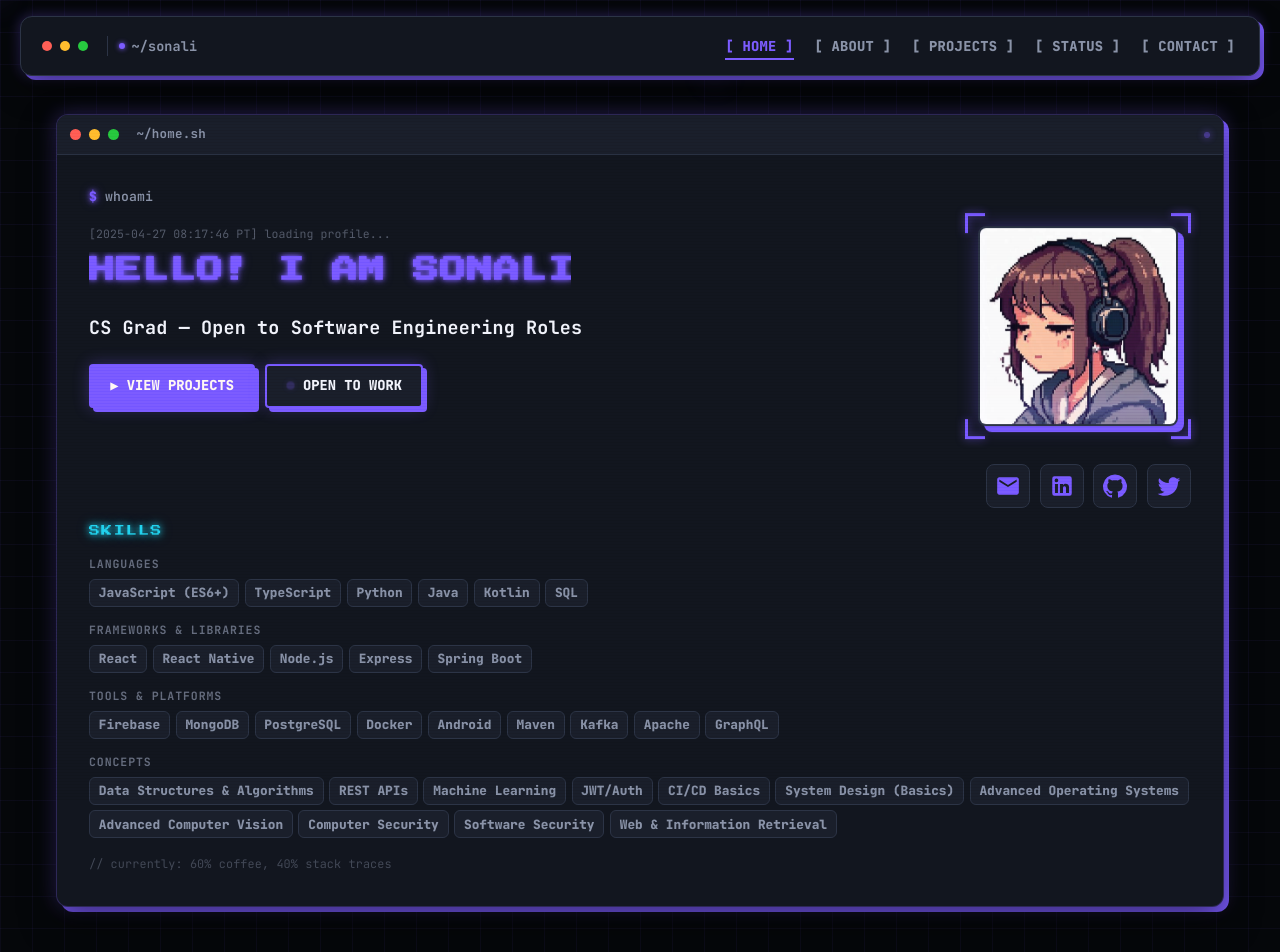
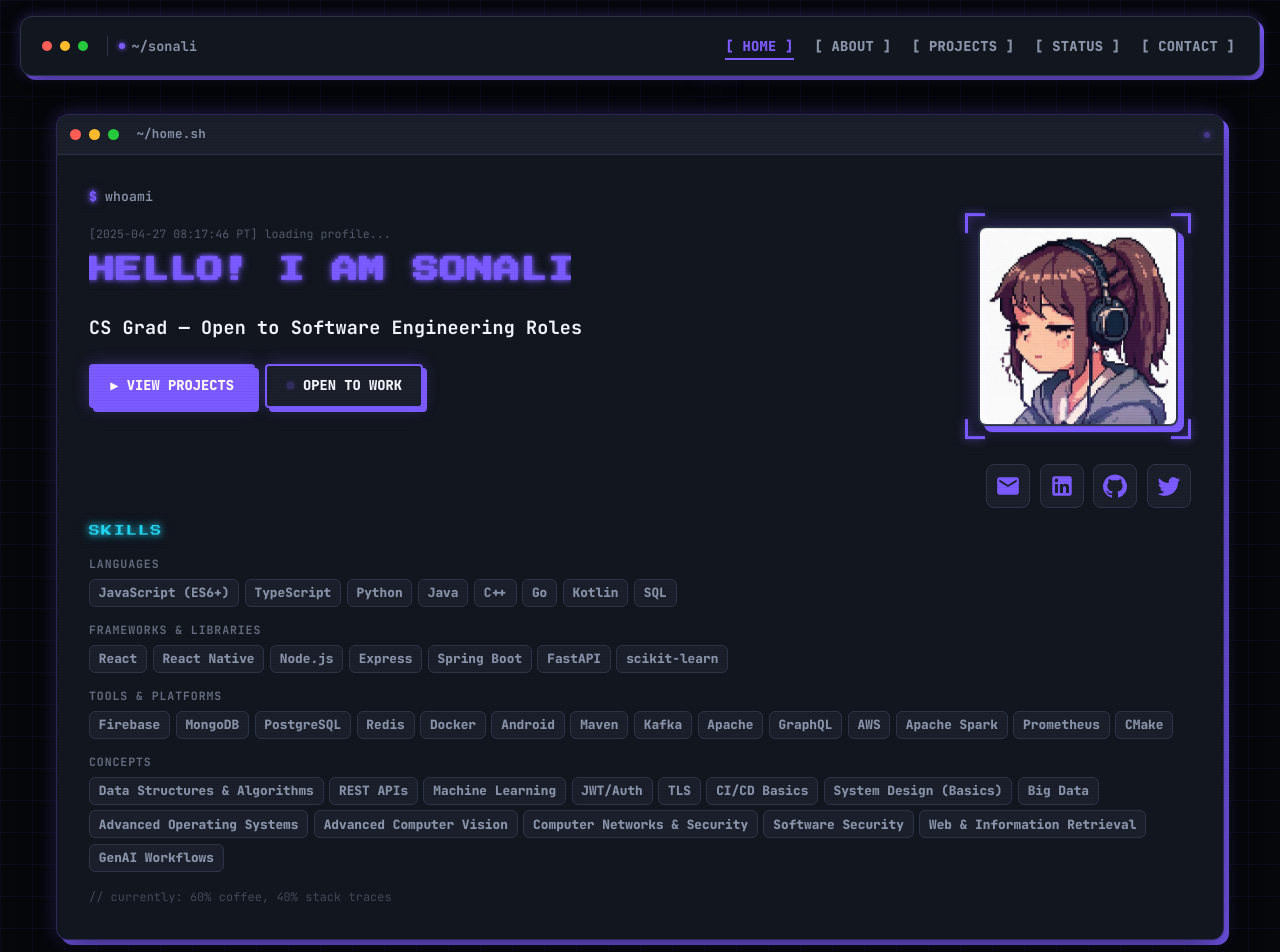
Before and after one commit to sonalibiswas242/portfolio, a React (Vite) app: page / in a window 1280 px wide. Shown: the top 952 px of the page. Built offline with nearby package versions, Linux system fonts and the light colour scheme; the HTML template or start-up script is replaced by a standard one.

Commit message:
Add skills to portfolio

```diff
--- a/src/components/Profile.jsx
+++ b/src/components/Profile.jsx
@@ -24,11 +24,6 @@ const Profile = () => {
     AOS.init({ duration: 900, once: true, easing: "ease-out-cubic" });
   }, []);
 
-  // ✅ Measure pixel width so "SONALI" never gets cut.
-  // Re-measures once the Press Start 2P web font actually finishes
-  // loading — otherwise this races the font swap: it locks in the
-  // narrower fallback-font width, and the real (wider) pixel-font
-  // text gets clipped mid-word once the font arrives.
   useLayoutEffect(() => {
     const el = helloRef.current;
     if (!el) return;
@@ -44,20 +39,18 @@ const Profile = () => {
     return () => window.removeEventListener("resize", measure);
   }, []);
 
-  // Grouped for scanning, not a flat wall of 25 pills — but every
-  // skill renders with the same weight, no bolded "featured" subset.
   const SKILL_GROUPS = [
     {
       label: "Languages",
-      items: ["JavaScript (ES6+)", "TypeScript", "Python", "Java", "Kotlin", "SQL"],
+      items: ["JavaScript (ES6+)", "TypeScript", "Python", "Java", "C++", "Go", "Kotlin", "SQL"],
     },
     {
       label: "Frameworks & Libraries",
-      items: ["React", "React Native", "Node.js", "Express", "Spring Boot"],
+      items: ["React", "React Native", "Node.js", "Express", "Spring Boot", "FastAPI", "scikit-learn"],
     },
     {
       label: "Tools & Platforms",
-      items: ["Firebase", "MongoDB", "PostgreSQL", "Docker", "Android", "Maven", "Kafka", "Apache", "GraphQL"],
+      items: ["Firebase", "MongoDB", "PostgreSQL", "Redis", "Docker", "Android", "Maven", "Kafka", "Apache", "GraphQL", "AWS", "Apache Spark", "Prometheus", "CMake"],
     },
     {
       label: "Concepts",
@@ -66,13 +59,16 @@ const Profile = () => {
         "REST APIs",
         "Machine Learning",
         "JWT/Auth",
+        "TLS",
         "CI/CD Basics",
         "System Design (Basics)",
+        "Big Data",
         "Advanced Operating Systems",
         "Advanced Computer Vision",
-        "Computer Security",
+        "Computer Networks & Security",
         "Software Security",
         "Web & Information Retrieval",
+        "GenAI Workflows",
       ],
     },
   ];
@@ -103,9 +99,6 @@ const Profile = () => {
         gap: { xs: 7, md: 10 },
       }}
     >
-      {/* =========================
-          HERO / TERMINAL WINDOW
-         ========================= */}
       <Box
         id="home"
         sx={{
@@ -126,7 +119,6 @@ const Profile = () => {
               alignItems: "start",
             }}
           >
-            {/* LEFT */}
             <Box sx={{ minWidth: 0, pt: 0.5 }}>
               <Typography
                 sx={{
@@ -165,7 +157,6 @@ const Profile = () => {
                 {helloText}
               </Typography>
 
-              {/* Plain, high-contrast — the one sentence a recruiter needs, no wordplay */}
               <Typography
                 sx={{
                   mt: 2.2,
@@ -192,7 +183,6 @@ const Profile = () => {
               </Box>
             </Box>
 
-            {/* RIGHT (image + icons under it) */}
             <Box
               sx={{
                 display: "flex",
@@ -201,7 +191,6 @@ const Profile = () => {
                 gap: 2.2,
               }}
             >
-              {/* "Character select" portrait frame */}
               <Box
                 sx={{
                   position: "relative",
@@ -210,7 +199,6 @@ const Profile = () => {
                   "@media (prefers-reduced-motion: reduce)": { animation: "none" },
                 }}
               >
-                {/* Corner brackets */}
                 {[
                   { top: 0, left: 0, borderWidth: "3px 0 0 3px" },
                   { top: 0, right: 0, borderWidth: "3px 3px 0 0" },
@@ -246,7 +234,6 @@ const Profile = () => {
                 >
                   <img src={profileImg} alt="Sonali" />
 
-                  {/* Scanline sweep */}
                   <Box
                     sx={{
                       position: "absolute",
@@ -285,7 +272,6 @@ const Profile = () => {
             </Box>
           </Box>
 
-          {/* SKILLS */}
           <Box
             sx={{
               mt: { xs: 1.4, md: 1.8 },
@@ -332,7 +318,6 @@ const Profile = () => {
               ))}
             </Box>
 
-            {/* One quirky aside — kept quiet, out of the recruiter's scan path */}
             <Typography
               sx={{
                 mt: 2.2,
@@ -381,9 +366,6 @@ const Profile = () => {
         </TerminalWindow>
       </Box>
 
-      {/* =========================
-          OTHER SECTIONS (keeps scroll working)
-         ========================= */}
       <Box sx={{ width: "100%" }}>
         <AboutSection />
       </Box>
@@ -403,12 +385,6 @@ const Profile = () => {
   );
 };
 
-// Matched pair with openToRolesPill below — same shape, size, font,
-// border color, and shadow/hover behavior. Filled vs. bordered is the
-// only intentional difference (primary action vs. status badge).
-// One style, shared by both hero pills (same Box element type, same
-// sx keys, same values) — `filled` is the only thing that changes,
-// so VIEW PROJECTS and open_to_work.sh are pixel-identical in size.
 const heroPill = (filled) => ({
   boxSizing: "border-box",
   display: "inline-flex",
@@ -443,9 +419,6 @@ const heroPill = (filled) => ({
   },
 });
 
-// Bordered diamond that flips around its vertical axis (scaleX
-// oscillates to fake the 3D spin) — an outline gem, not a filled
-// dot, in the same accent as everything else.
 const spinDiamond = {
   width: 9,
   height: 9,
@@ -471,7 +444,6 @@ const socialBtn = {
   },
 };
 
-// Every skill renders with the same weight — no featured subset.
 const skillChip = {
   px: 1.1,
   py: 0.56,
```
